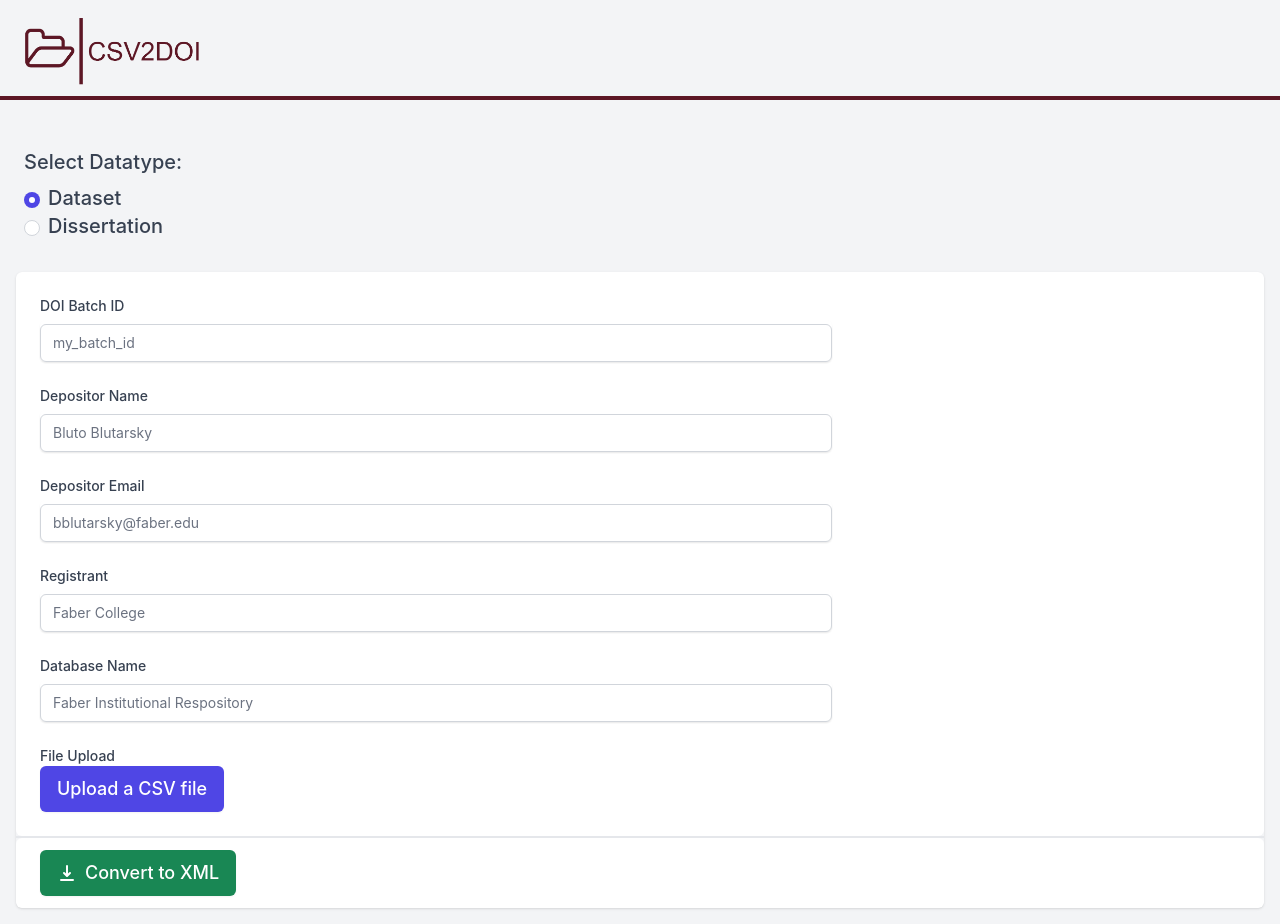
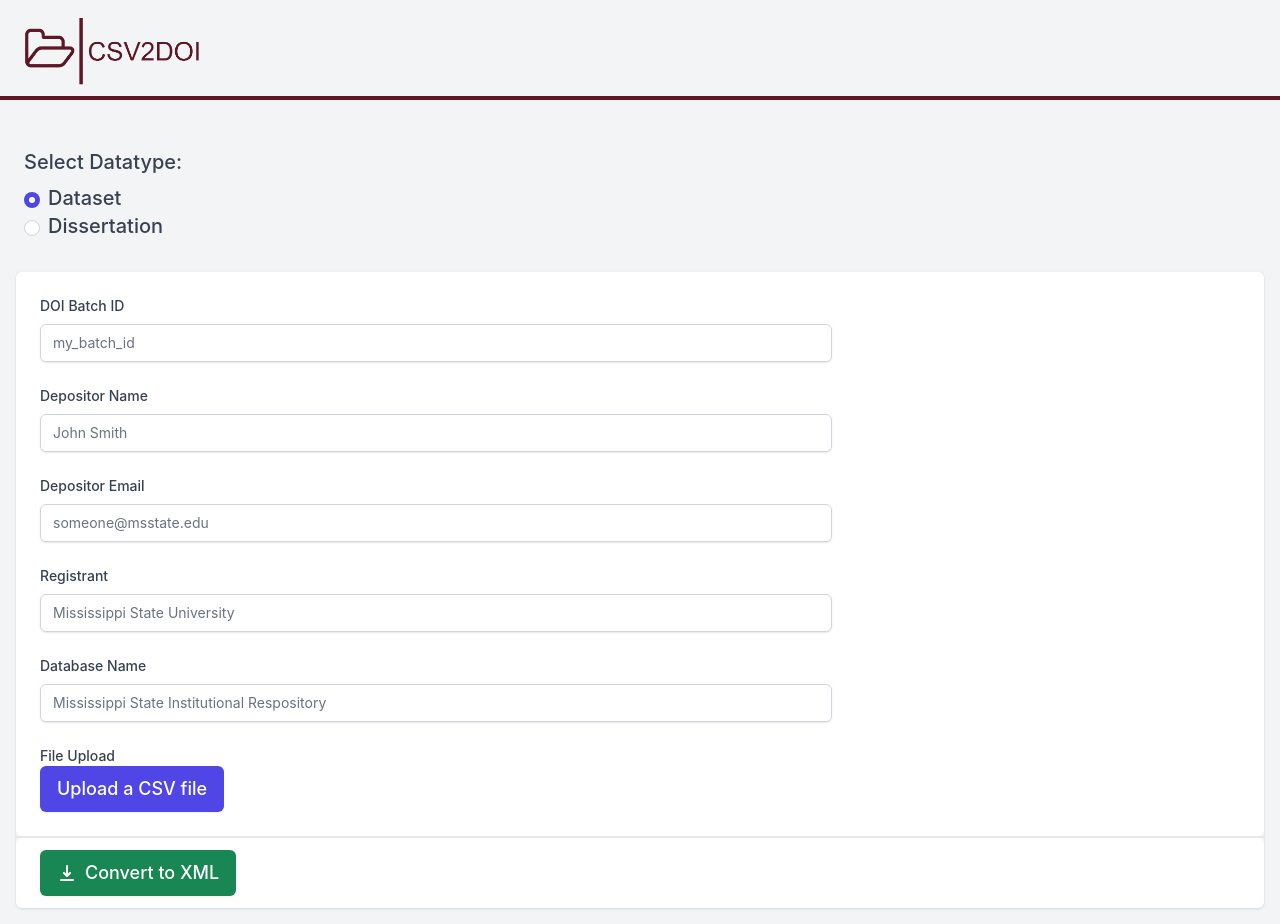
Before and after one commit to mackhack321/csv2doi, a React (Create React App) app: page / in a window 1280 px wide. Built offline with nearby package versions, Linux system fonts and the light colour scheme.

Commit message:
styled change file buttons, updated placeholders

```diff
--- a/src/components/Dataset.js
+++ b/src/components/Dataset.js
@@ -92,7 +92,7 @@ export default function Dataset() {
                           required
                           type="text"
                           value={depname}
-                          placeholder="Bluto Blutarsky"
+                          placeholder="John Smith"
                           className="shadow-sm focus:ring-indigo-500 focus:border-indigo-500 mt-1 block w-full sm:text-sm border border-gray-300 rounded-md"
                           onChange={(e) => setDepname(e.target.value)}
                         />
@@ -109,7 +109,7 @@ export default function Dataset() {
                           required
                           type="email"
                           value={depemail}
-                          placeholder="bblutarsky@faber.edu"
+                          placeholder="someone@msstate.edu"
                           className="shadow-sm focus:ring-indigo-500 focus:border-indigo-500 mt-1 block w-full sm:text-sm border border-gray-300 rounded-md"
                           onChange={(e) => setDepemail(e.target.value)}
                         />
@@ -126,7 +126,7 @@ export default function Dataset() {
                           required
                           type="text"
                           value={registrant}
-                          placeholder="Faber College"
+                          placeholder="Mississippi State University"
                           className="shadow-sm focus:ring-indigo-500 focus:border-indigo-500 mt-1 block w-full sm:text-sm border border-gray-300 rounded-md"
                           onChange={(e) => setRegistrant(e.target.value)}
                         />
@@ -143,7 +143,7 @@ export default function Dataset() {
                           required
                           type="text"
                           value={dbname}
-                          placeholder="Faber Institutional Respository"
+                          placeholder="Mississippi State Institutional Respository"
                           className="shadow-sm focus:ring-indigo-500 focus:border-indigo-500 mt-1 block w-full sm:text-sm border border-gray-300 rounded-md"
                           onChange={(e) => setDbname(e.target.value)}
                         />
@@ -181,6 +181,7 @@ export default function Dataset() {
                     <>
                       <p>File uploaded: {uploadedFile.name}</p>
                       <button
+                        className="px-3 py-2 bg-red-500 text-white rounded-md font-medium"
                         type="button"
                         onClick={() => setFileIsUploaded(false)}
                       >
--- a/src/components/Dissertation.js
+++ b/src/components/Dissertation.js
@@ -87,7 +87,7 @@ export default function Dissertation() {
                         <input
                           type="text"
                           value={depname}
-                          placeholder="Bluto Blutarsky"
+                          placeholder="John Smith"
                           className="shadow-sm focus:ring-indigo-500 focus:border-indigo-500 mt-1 block w-full sm:text-sm border border-gray-300 rounded-md"
                           onChange={(e) => setDepname(e.target.value)}
                         />
@@ -103,7 +103,7 @@ export default function Dissertation() {
                         <input
                           type="text"
                           value={depemail}
-                          placeholder="bblutarsky@faber.edu"
+                          placeholder="someone@msstate.edu"
                           className="shadow-sm focus:ring-indigo-500 focus:border-indigo-500 mt-1 block w-full sm:text-sm border border-gray-300 rounded-md"
                           onChange={(e) => setDepemail(e.target.value)}
                         />
@@ -119,7 +119,7 @@ export default function Dissertation() {
                         <input
                           type="text"
                           value={registrant}
-                          placeholder="Faber College"
+                          placeholder="Mississippi State University"
                           className="shadow-sm focus:ring-indigo-500 focus:border-indigo-500 mt-1 block w-full sm:text-sm border border-gray-300 rounded-md"
                           onChange={(e) => setRegistrant(e.target.value)}
                         />
@@ -158,6 +158,7 @@ export default function Dissertation() {
                     <>
                       <p>File uploaded: {uploadedFile.name}</p>
                       <button
+                        className="px-3 py-2 bg-red-500 text-white rounded-md font-medium"
                         type="button"
                         onClick={() => setFileIsUploaded(false)}
                       >
```
